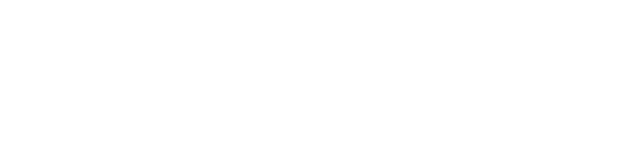
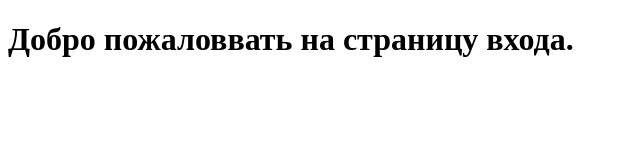
Before and after one commit to pogrebmark/UpdateGikker, a plain HTML site: page index.html in a window 1280 px wide. Shown: the whole page, without its empty margins (0-640 px from the left). Drawn offline with Linux system fonts and the light colour scheme.

Commit message:
Update index.html

```diff
--- a/index.html
+++ b/index.html
@@ -4,7 +4,8 @@
     <meta charset="UTF-8">
     <meta http-equiv="X-UA-Compatible" content="IE=chrome">
     <meta name="viewport" content="width=device-width, initial-scale=1.0">
-    <title>\Site\site.html</title>
+    <title>Вход</title>
+    <h1>Добро пожаловвать на страницу входа.</h1>
 
 </head>
 <body>
```
